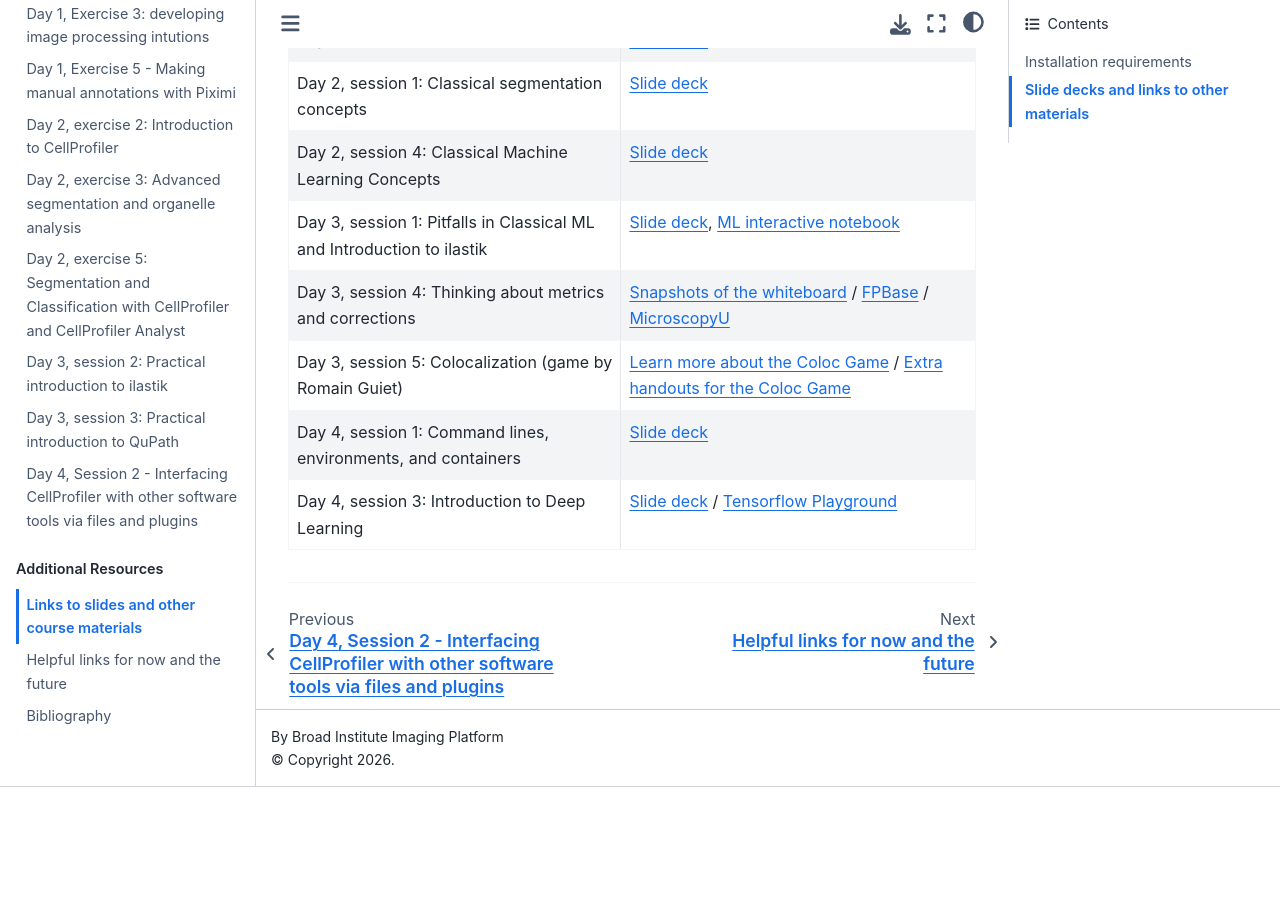
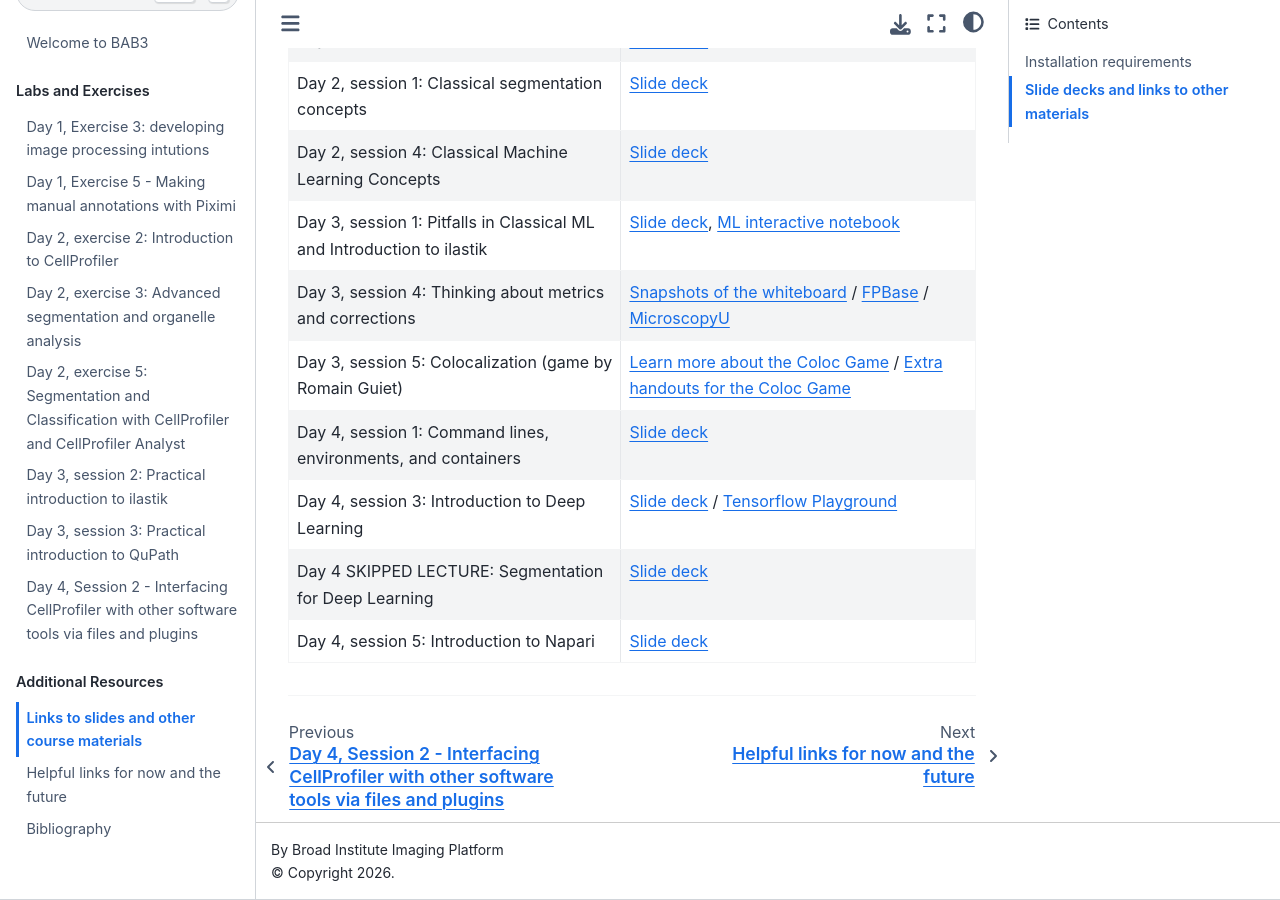
Before and after one commit to broadinstitute/BAB3, a Jupyter Book: the page built from docs/slides_et_al.md, in a window 1280 px wide and 900 px high, scrolled down 1228 px. Built offline with Jupyter Book 1.0.4 settings and Sphinx 7.4.7 and the Sphinx Book theme 1.1.4, drawn with Linux system fonts in a browser that asks for light colours; before the commit the page ends 2015 px from its top, so only the background shows below that.

Commit message:
Day4 PM 1

```diff
--- a/docs/slides_et_al.md
+++ b/docs/slides_et_al.md
@@ -39,18 +39,11 @@ This table will be updated throughout the course with links to materials used du
 |Day 3, session 5: Colocalization (game by Romain Guiet) | [Learn more about the Coloc Game](https://focalplane.biologists.com/2024/10/20/teaching-co-localisation-analysis-from-lecture-to-leisure/) / [Extra handouts for the Coloc Game](https://drive.google.com/drive/folders/1SwBBbCgHNp4qB0qG6uhmk-P0QxB34qKv?usp=drive_link)|
 |Day 4, session 1: Command lines, environments, and containers | [Slide deck](https://docs.google.com/presentation/d/1XhyfhpymUa3scRyj8g3CuJmmYCKRtsgy77YncfvGrRA/edit?usp=sharing)|
 |Day 4, session 3: Introduction to Deep Learning | [Slide deck](https://docs.google.com/presentation/d/1W4GB4qLdBknFfvU9scJTma2BpWOvo-s3fMdhlRUvkKI/edit?usp=sharing) / [Tensorflow Playground](https://playground.tensorflow.org/)|
+|Day 4 SKIPPED LECTURE: Segmentation for Deep Learning | [Slide deck](https://docs.google.com/presentation/d/1uyMqr9h6g27746C9KOEzN_PZ2RquZFHq0-o0k-BSFpo/edit?usp=sharing)|
+|Day 4, session 5: Introduction to Napari | [Slide deck](https://docs.google.com/presentation/d/1wwY9B_wC2Ndtknunf2nFdw_s7tFvpwZ8CHUzZE9rNx8/edit?usp=sharing)|
 ---
 
 <!--
-
-
-
-
-
-
-
-|Day 4, session 4: Segmentation for Deep Learning | [Slide deck](https://docs.google.com/presentation/d/1uyMqr9h6g27746C9KOEzN_PZ2RquZFHq0-o0k-BSFpo/edit?usp=sharing)|
-|Day 4, session 5: Introduction to Napari | [Slide deck](https://docs.google.com/presentation/d/1wwY9B_wC2Ndtknunf2nFdw_s7tFvpwZ8CHUzZE9rNx8/edit?usp=sharing)|
 |Day 5, session 1: Introduction to Cellpose | [Slide deck](https://docs.google.com/presentation/d/1w_OvCa_7vyUs5E1o-tFpxxLpDvrxcTkiI_F9got7Mgw/edit?usp=sharing)|
 |Day 5, session 3: Community Resources |[slide deck](https://docs.google.com/presentation/d/1tEhY6ayOyQhBoUW-7gqBlcvT9bhrMXqJsLXxqpK7wbc/edit?slide=id.p#slide=id.p)|
 |Day 5, session 5: Wrapup | [slide deck](https://docs.google.com/presentation/d/1aln4lUI-H2_TDINVNt1V8bo4efcban1SHgs6CLZ1YfY/edit?slide=id.p#slide=id.p)|
```
